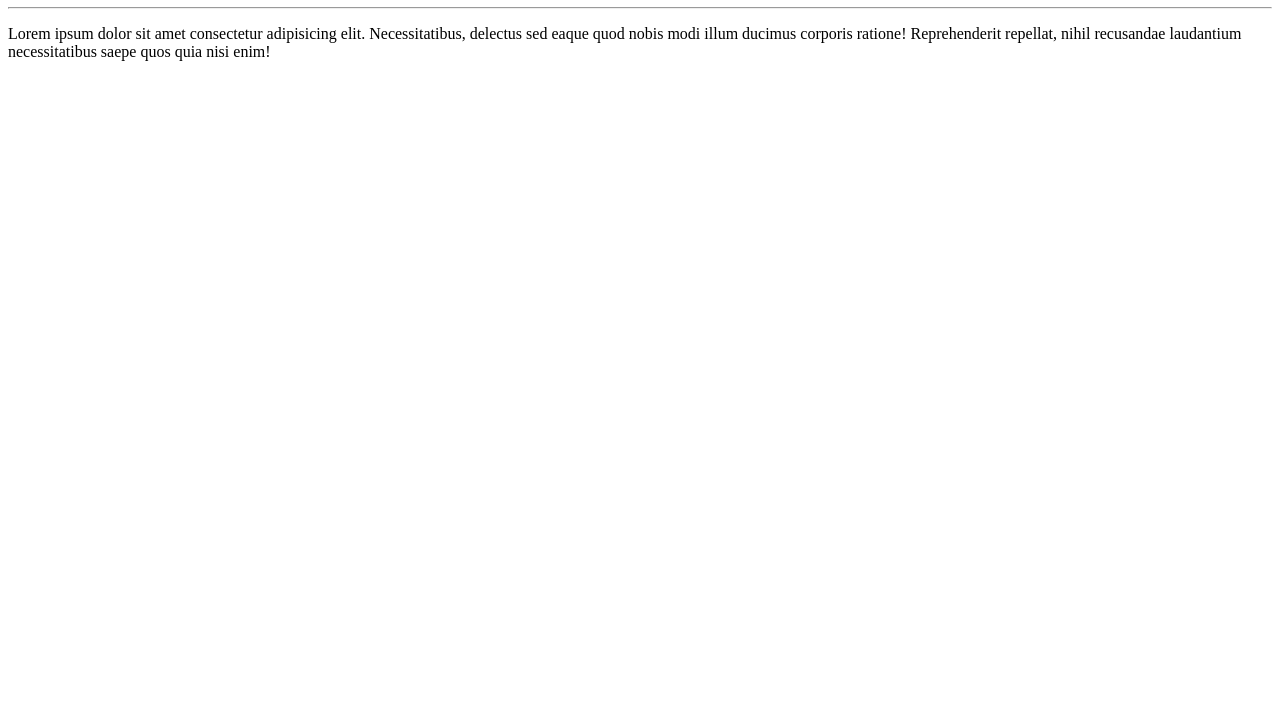
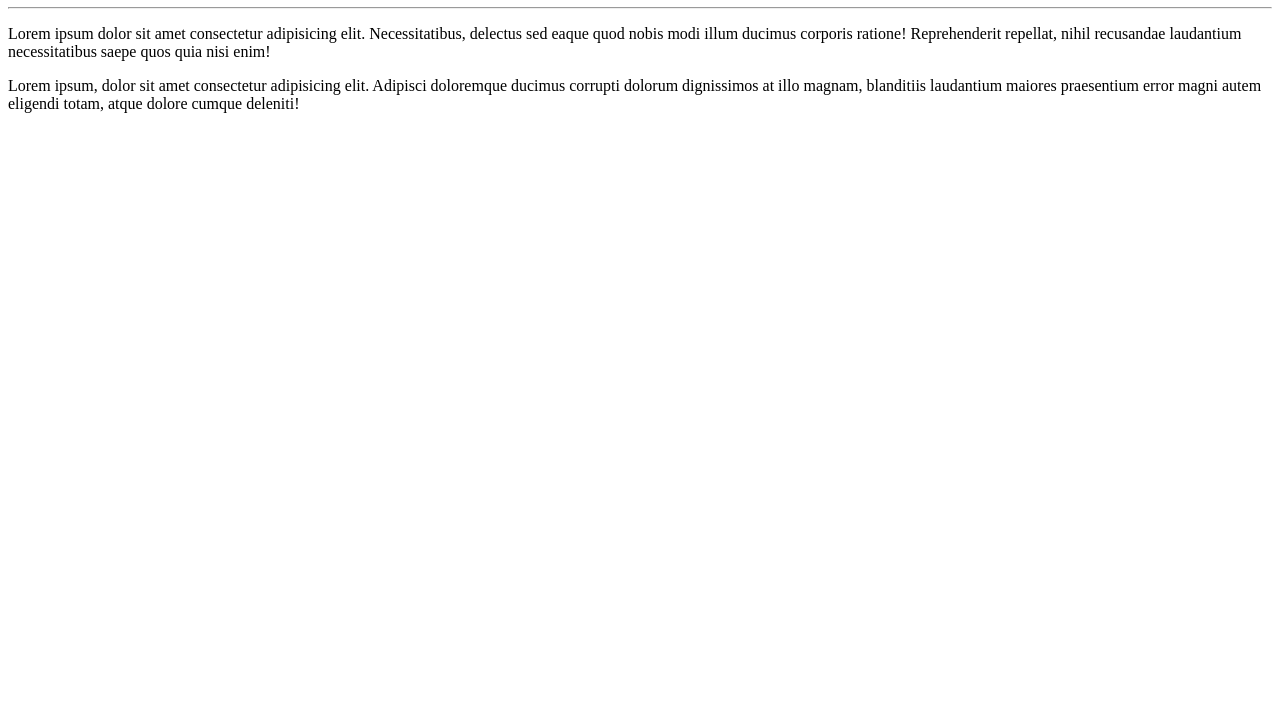
Before and after one commit to rafaelsa1/Meusproj, a plain HTML site: page site-exemplo/index.html in a window 1280 px wide. Shown: the part 73-800 px from the top of the page. Drawn offline with Linux system fonts and the light colour scheme.

Commit message:
adicionei um paragrafo

```diff
--- a/site-exemplo/index.html
+++ b/site-exemplo/index.html
@@ -9,5 +9,6 @@
     <h1>oi pessoal intgeligente</h1>
     <hr>
     <p>Lorem ipsum dolor sit amet consectetur adipisicing elit. Necessitatibus, delectus sed eaque quod nobis modi illum ducimus corporis ratione! Reprehenderit repellat, nihil recusandae laudantium necessitatibus saepe quos quia nisi enim!</p>
+    <p>Lorem ipsum, dolor sit amet consectetur adipisicing elit. Adipisci doloremque ducimus corrupti dolorum dignissimos at illo magnam, blanditiis laudantium maiores praesentium error magni autem eligendi totam, atque dolore cumque deleniti!</p>
 </body>
 </html>
```
